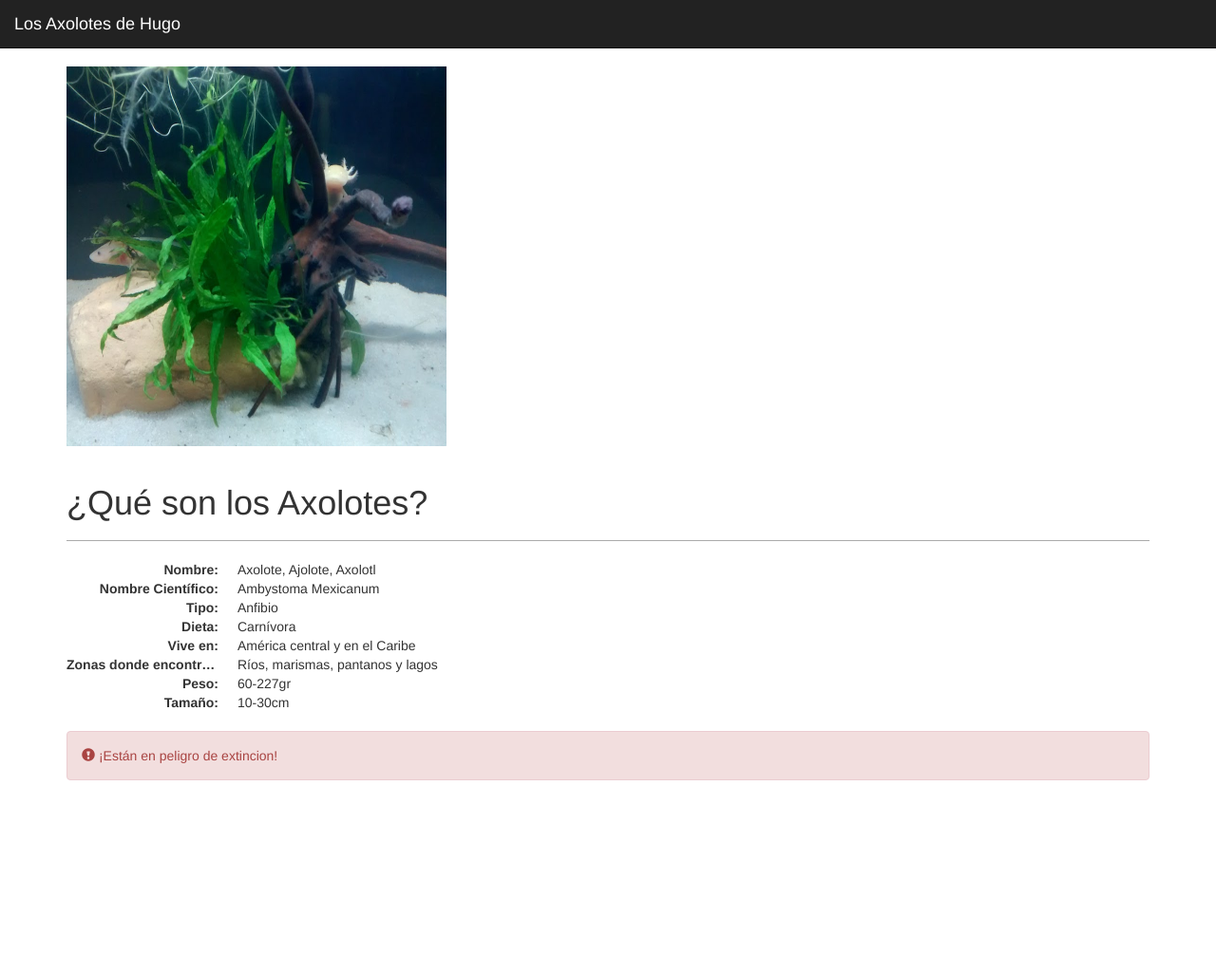
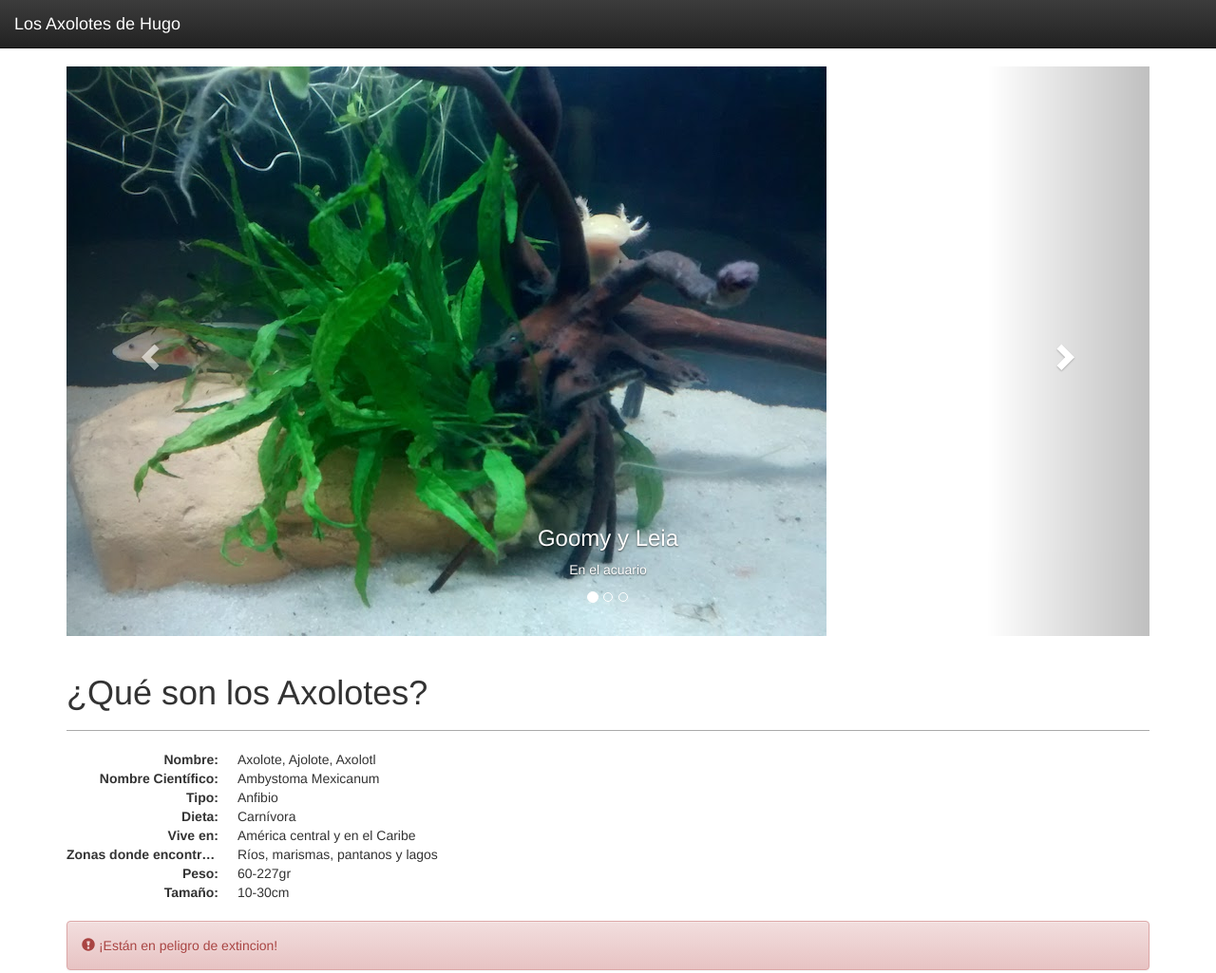
Before and after one commit to los-axolotes-de-hugo/los-axolotes-de-hugo.github.io, a plain HTML site: page index.html in a window 1280 px wide. Shown: the whole page at 95% size. Before the commit the page ends 842 px from the top, so only its background shows below. Drawn offline with nearby package versions, Linux system fonts and the light colour scheme.

Commit message:
Añadido el carrusel

```diff
--- a/index.html
+++ b/index.html
@@ -9,7 +9,7 @@
   <meta name="author" content="zabeleitor">
   <title>Los Axolotes de Hugo</title>
   <link rel="stylesheet" href="https://maxcdn.bootstrapcdn.com/bootstrap/3.3.7/css/bootstrap.min.css" integrity="sha384-BVYiiSIFeK1dGmJRAkycuHAHRg32OmUcww7on3RYdg4Va+PmSTsz/K68vbdEjh4u" crossorigin="anonymous">
-  <!-- <link rel="stylesheet" href="https://maxcdn.bootstrapcdn.com/bootstrap/3.3.7/css/bootstrap-theme.min.css" integrity="sha384-rHyoN1iRsVXV4nD0JutlnGaslCJuC7uwjduW9SVrLvRYooPp2bWYgmgJQIXwl/Sp" crossorigin="anonymous"> -->
+  <link rel="stylesheet" href="https://maxcdn.bootstrapcdn.com/bootstrap/3.3.7/css/bootstrap-theme.min.css" integrity="sha384-rHyoN1iRsVXV4nD0JutlnGaslCJuC7uwjduW9SVrLvRYooPp2bWYgmgJQIXwl/Sp" crossorigin="anonymous">
   <link rel="stylesheet" href="css/axolotes-theme.css">
 </head>
 <body>
@@ -18,7 +18,37 @@
   </nav>
   <div class="container" role="main">
 
-    <img src="media/leia-y-goomy.jpg" width="400" height="400">
+    <section id="fotos">
+      <div id="carousel-example-generic" class="carousel slide" data-ride="carousel">
+        <ol class="carousel-indicators">
+          <li data-target="#carousel-example-generic" data-slide-to="0" class="active"></li>
+          <li data-target="#carousel-example-generic" data-slide-to="1"></li>
+          <li data-target="#carousel-example-generic" data-slide-to="2"></li>
+        </ol>
+
+        <div class="carousel-inner" role="listbox">
+          <div class="item active">
+            <img src="media/leia-y-goomy.jpg" alt="Leia y Goomy">
+            <div class="carousel-caption">
+              <h3>Goomy y Leia</h3>
+              <p>En el acuario</p>
+            </div>
+          </div>
+        </div>
+
+        <!-- Controls -->
+        <a class="left carousel-control" href="#carousel-example-generic" role="button" data-slide="prev">
+          <span class="glyphicon glyphicon-chevron-left" aria-hidden="true"></span>
+          <span class="sr-only">Previous</span>
+        </a>
+        <a class="right carousel-control" href="#carousel-example-generic" role="button" data-slide="next">
+          <span class="glyphicon glyphicon-chevron-right" aria-hidden="true"></span>
+          <span class="sr-only">Next</span>
+        </a>
+      </div>
+    </section>
+
+    <section id="que-son">
       <div class="page-header">
         <h1>¿Qué son los Axolotes?</h1>
       </div>
@@ -37,6 +67,8 @@
         <span class="glyphicon glyphicon-exclamation-sign" aria-hidden="true"></span>
         ¡Están en peligro de extincion!
       </div>
+    </section>
+
   </div>
   <script src="https://ajax.googleapis.com/ajax/libs/jquery/1.12.4/jquery.min.js"></script>
   <script src="https://maxcdn.bootstrapcdn.com/bootstrap/3.3.7/js/bootstrap.min.js" integrity="sha384-Tc5IQib027qvyjSMfHjOMaLkfuWVxZxUPnCJA7l2mCWNIpG9mGCD8wGNIcPD7Txa" crossorigin="anonymous"></script>
```
Lines whose indentation alone changed are shown as unchanged.
